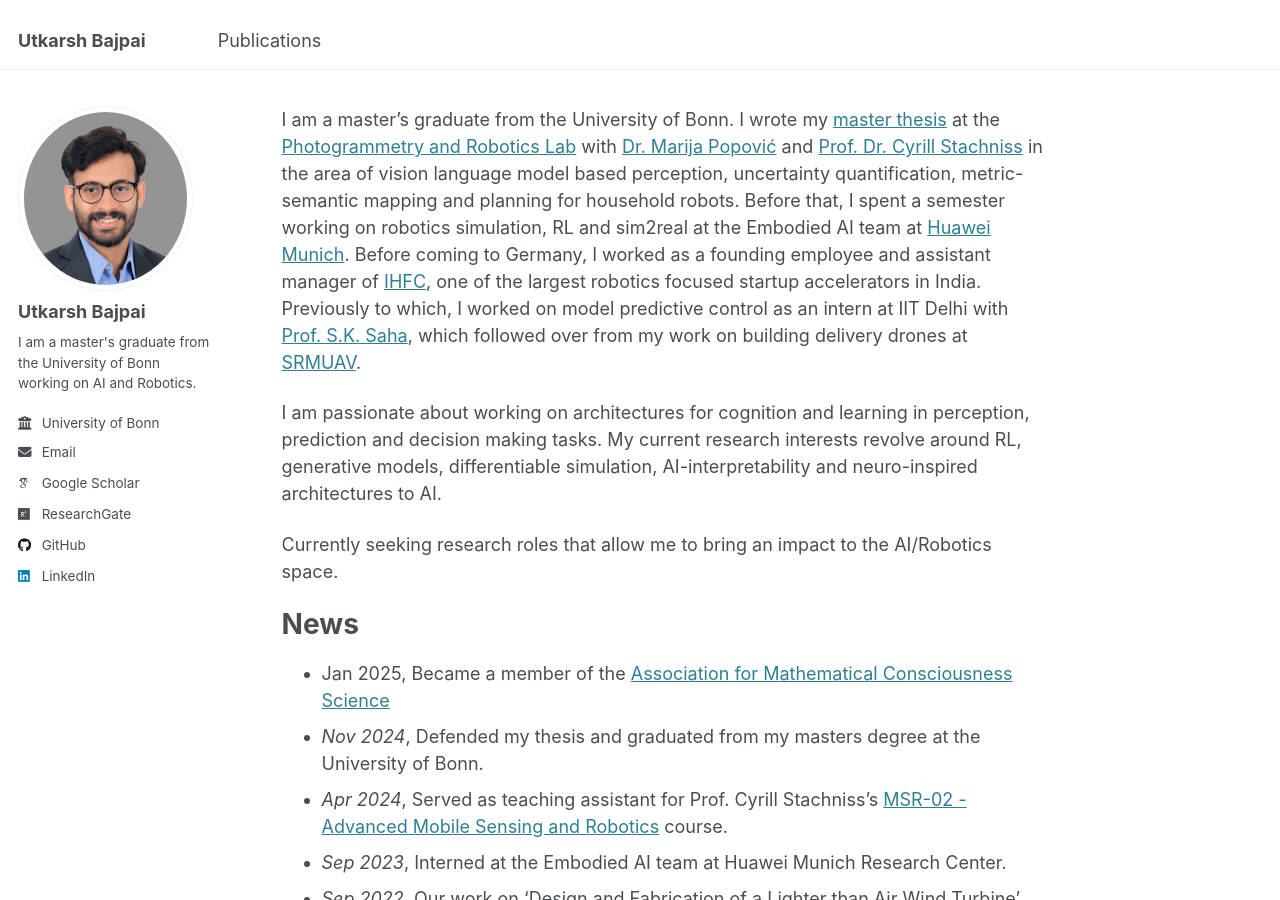
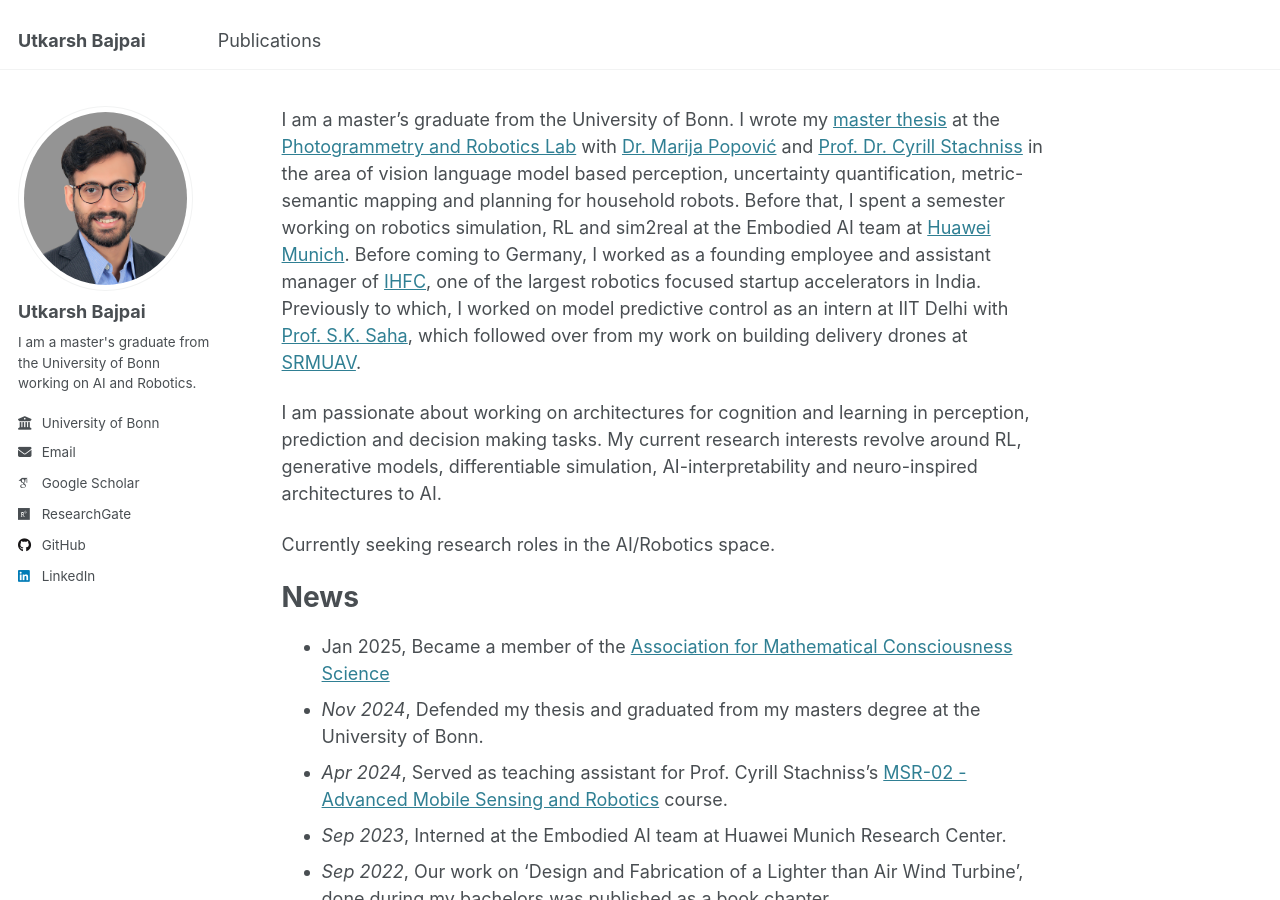
Before and after one commit to baj31415/baj31415.github.io, a Jekyll site: the page built from _pages/about.md, in a window 1280 px wide and 900 px high. Built offline with Jekyll 4.4.1, drawn with Linux system fonts in a browser that asks for light colours; some web fonts are replaced.

Commit message:
updated about

```diff
--- a/_pages/about.md
+++ b/_pages/about.md
@@ -11,7 +11,7 @@ I am a master's graduate from the University of Bonn. I wrote my [master thesis]
 
 I am passionate about working on architectures for cognition and learning in perception, prediction and decision making tasks. My current research interests revolve around RL, generative models, differentiable simulation, AI-interpretability and neuro-inspired architectures to AI.
 
-Currently seeking research roles that allow me to bring an impact to the AI/Robotics space.
+Currently seeking research roles in the AI/Robotics space.
 
 # News
 
```
